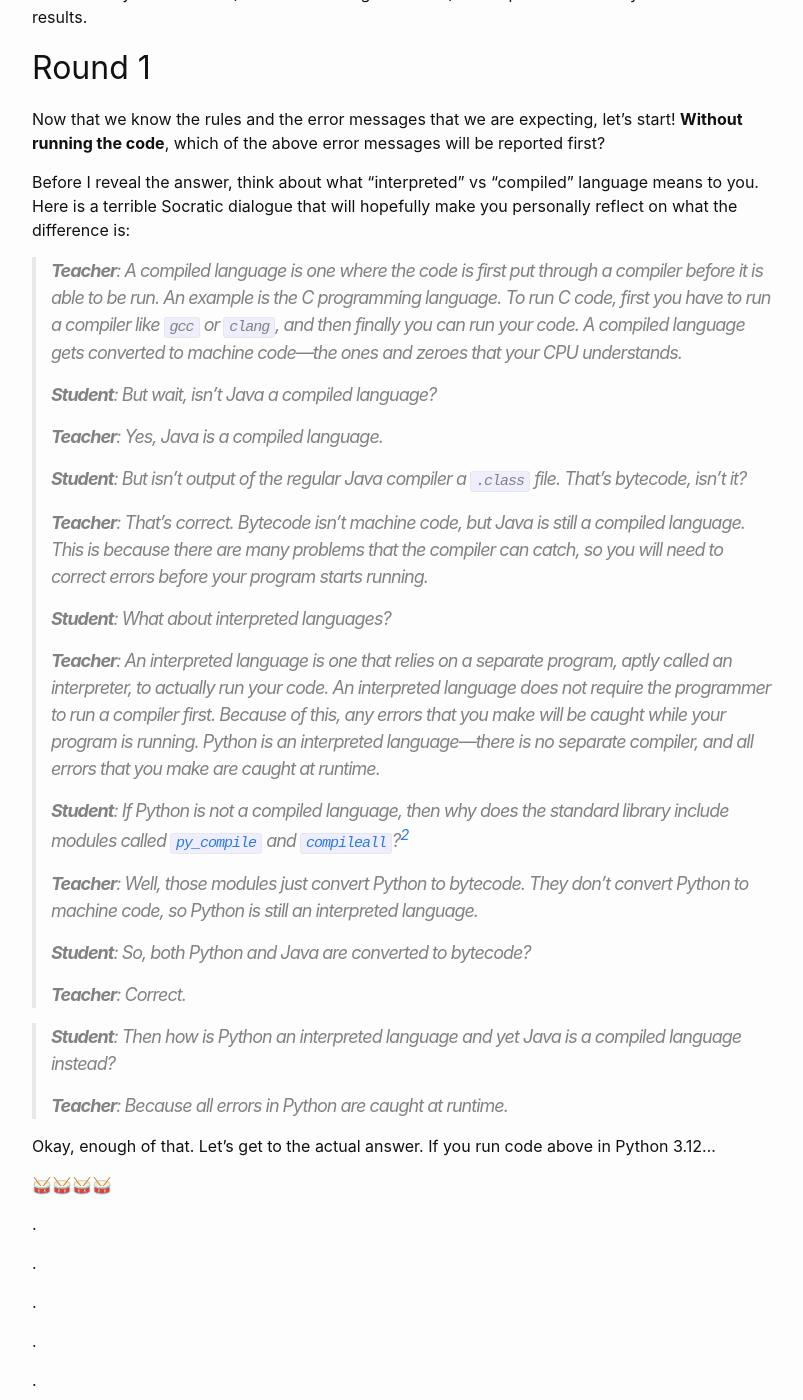
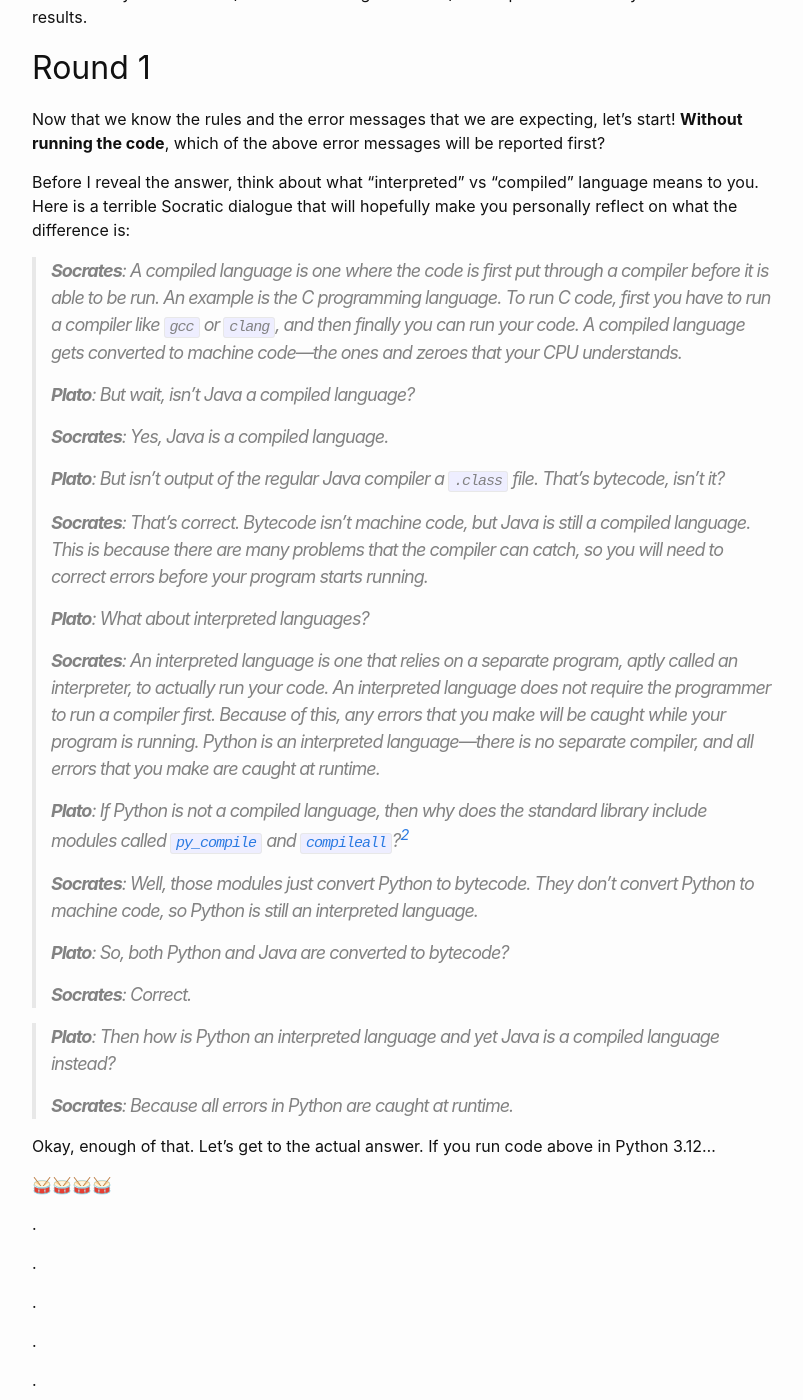
Before and after one commit to eddieantonio/blog, a Jekyll site: the page built from _posts/2023-10-25-python-is-a-compiled-language.md, in a window 1280 px wide and 1400 px high, scrolled down 1758 px. Shown: the whole window, without its empty margins (238-1041 px from the left). Built offline with Jekyll 4.4.1, drawn with Linux system fonts in a browser that asks for light colours; comment, search, counter and statistics services are not loaded; some of the changed text lies outside the part shown.

Commit message:
edit(python is compiled): change teacher/student -> socrates/plato

```diff
--- a/_posts/2023-10-25-python-is-a-compiled-language.md
+++ b/_posts/2023-10-25-python-is-a-compiled-language.md
@@ -95,27 +95,27 @@ Before I reveal the answer, think about what "interpreted" vs "compiled"
 language means to you. Here is a terrible Socratic dialogue that will
 hopefully make you personally reflect on what the difference is:
 
-> **Teacher**: A compiled language is one where the code is first put through
+> **Socrates**: A compiled language is one where the code is first put through
 > a compiler before it is able to be run. An example is the C programming
 > language. To run C code, first you have to run a compiler like `gcc` or
 > `clang`, and then finally you can run your code. A compiled language
 > gets converted to machine code---the ones and zeroes that your CPU
 > understands.
 >
-> **Student**: But wait, isn't Java a compiled language?
+> **Plato**: But wait, isn't Java a compiled language?
 >
-> **Teacher**: Yes, Java is a compiled language.
+> **Socrates**: Yes, Java is a compiled language.
 >
-> **Student**: But isn't output of the regular Java compiler
+> **Plato**: But isn't output of the regular Java compiler
 > a `.class` file. That's bytecode, isn't it?
 >
-> **Teacher**: That's correct. Bytecode isn't machine code, but Java is still a compiled language.
+> **Socrates**: That's correct. Bytecode isn't machine code, but Java is still a compiled language.
 > This is because there are many problems that the compiler can catch,
 > so you will need to correct errors before your program starts running.
 >
-> **Student**: What about interpreted languages?
+> **Plato**: What about interpreted languages?
 >
-> **Teacher**: An interpreted language is one that relies on a separate
+> **Socrates**: An interpreted language is one that relies on a separate
 > program, aptly called an interpreter, to actually run your code. An
 > interpreted language does not require the programmer to run a compiler
 > first. Because of this, any errors that you make will be caught *while
@@ -123,24 +123,24 @@ hopefully make you personally reflect on what the difference is:
 > no separate compiler, and *all errors that you make are caught at
 > runtime*.
 >
-> **Student**: If Python is not a compiled language, then why
+> **Plato**: If Python is not a compiled language, then why
 > does the standard library include modules called
 > [`py_compile`][pycompile] and [`compileall`][compileall]?[^2]
 >
-> **Teacher**: Well, those modules just convert Python to bytecode.
+> **Socrates**: Well, those modules just convert Python to bytecode.
 > They don't convert Python to machine code, so Python is still an
 > interpreted language.
 >
-> **Student**: So, both Python and Java are converted to bytecode?
+> **Plato**: So, both Python and Java are converted to bytecode?
 >
-> **Teacher**: Correct.
+> **Socrates**: Correct.
 
-> **Student**: Then how is Python an interpreted language and yet
+> **Plato**: Then how is Python an interpreted language and yet
 > Java is a compiled language instead?
 >
-> **Teacher**: Because all errors in Python are caught at runtime.
+> **Socrates**: Because all errors in Python are caught at runtime.
 
-[^2]: No student would ever say this.
+[^2]: Nobody would ever say this.
 
 Okay, enough of that. Let's get to the actual answer. If you run code
 above in Python 3.12...
```
